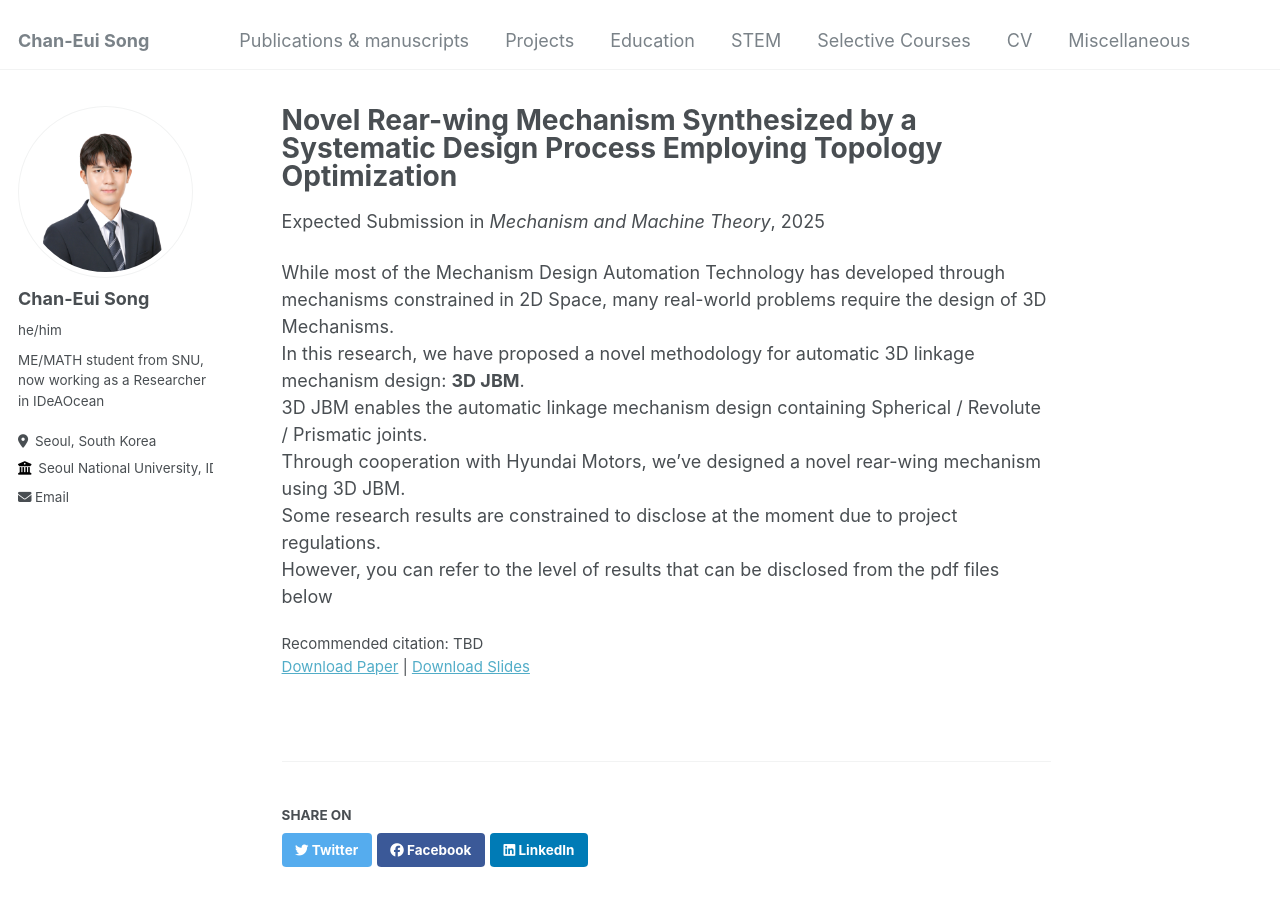
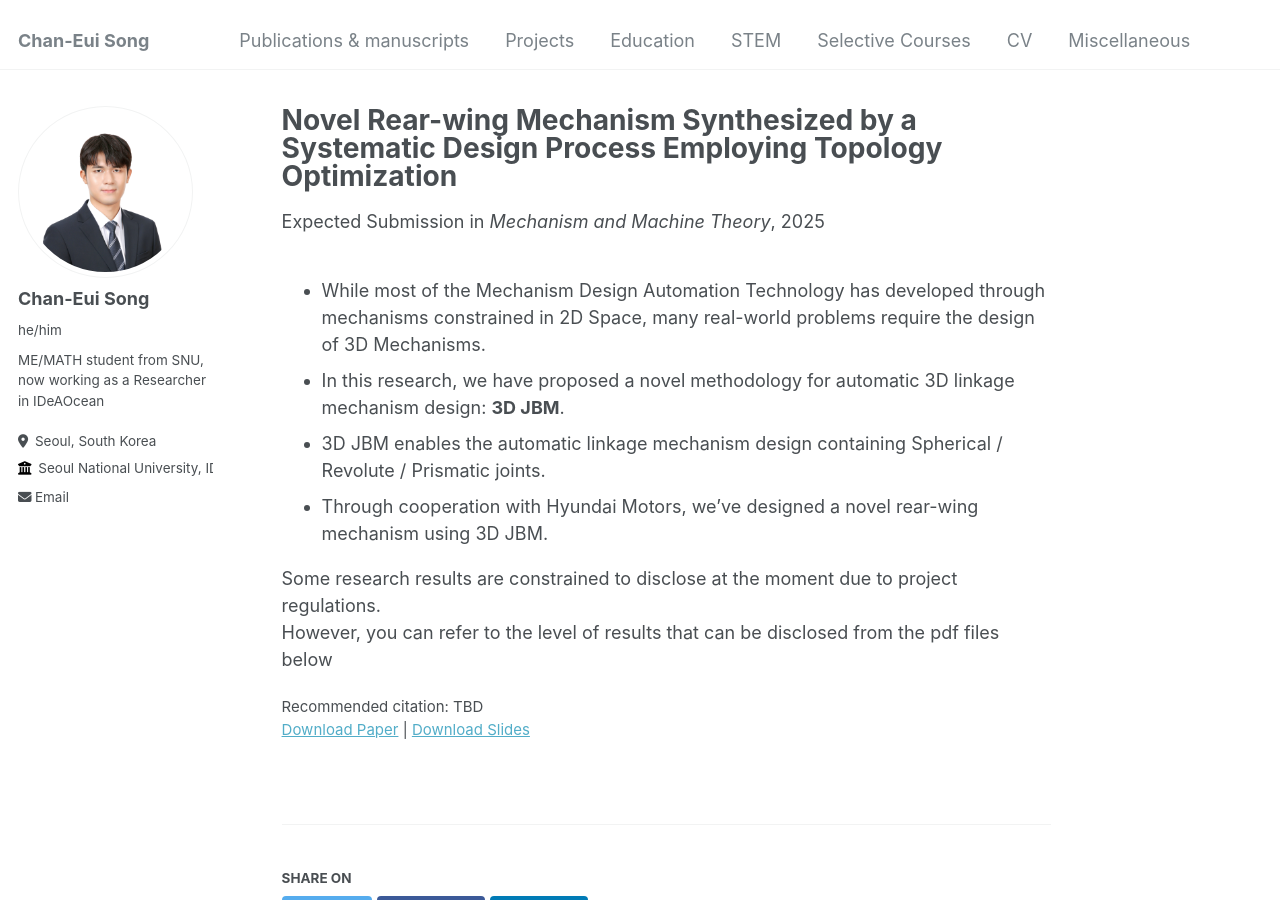
Before and after one commit to cksdml1014/chanisong, a Jekyll site: the page built from _publications/2010-10-01-paper-title-number-2.md, in a window 1280 px wide and 900 px high. Built offline with Jekyll 4.4.1, drawn with Linux system fonts in a browser that asks for light colours.

```diff
--- a/_publications/2010-10-01-paper-title-number-2.md
+++ b/_publications/2010-10-01-paper-title-number-2.md
@@ -10,9 +10,10 @@ paperurl: 'http://academicpages.github.io/files/paper2.pdf'
 citation: 'TBD'
 ---
 
-While most of the Mechanism Design Automation Technology has developed through mechanisms constrained in 2D Space, many real-world problems require the design of 3D Mechanisms.
-In this research, we have proposed a novel methodology for automatic 3D linkage mechanism design: **3D JBM**.
-3D JBM enables the automatic linkage mechanism design containing Spherical / Revolute / Prismatic joints.
-Through cooperation with Hyundai Motors, we've designed a novel rear-wing mechanism using 3D JBM.
+- While most of the Mechanism Design Automation Technology has developed through mechanisms constrained in 2D Space, many real-world problems require the design of 3D Mechanisms.
+- In this research, we have proposed a novel methodology for automatic 3D linkage mechanism design: **3D JBM**.
+- 3D JBM enables the automatic linkage mechanism design containing Spherical / Revolute / Prismatic joints.
+- Through cooperation with Hyundai Motors, we've designed a novel rear-wing mechanism using 3D JBM.
+
 Some research results are constrained to disclose at the moment due to project regulations.
 However, you can refer to the level of results that can be disclosed from the pdf files below
```
